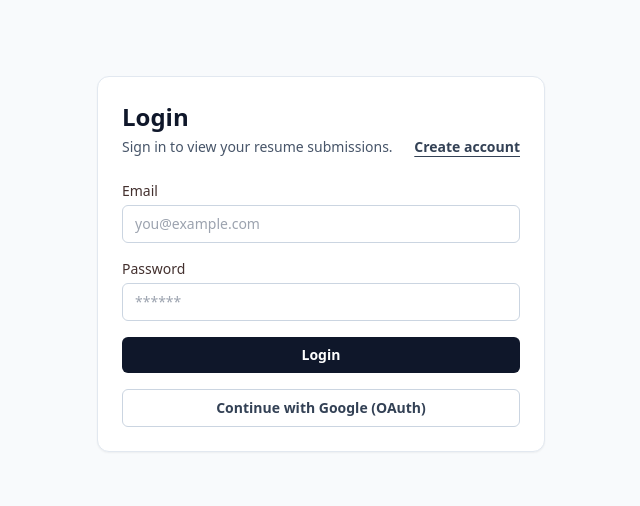
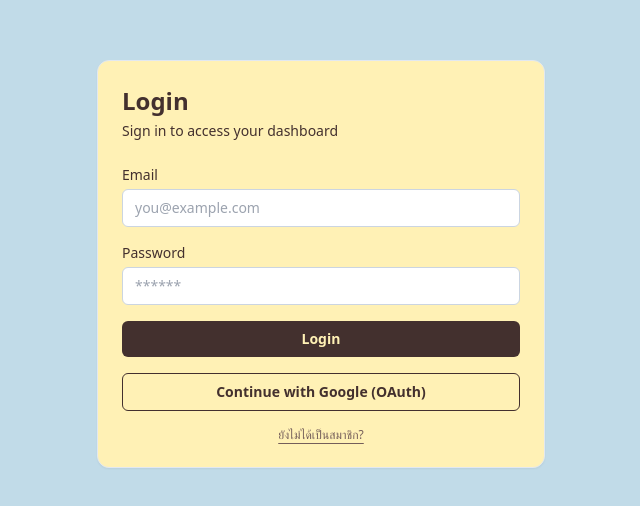
Before and after one commit to anthiya-r/career-support-platform, a Next.js app: page /login in a window 1280 px wide. Shown: the part 136-642 px from the top of the page, without its empty margins (319-959 px from the left). Built offline with nearby package versions, Linux system fonts and the light colour scheme.

Commit message:
fix: authentication page style

```diff
--- a/app/login/page.tsx
+++ b/app/login/page.tsx
@@ -9,7 +9,9 @@ export default function LoginPage() {
 	const [mode, setMode] = useState<"login" | "signup">("login");
 	const [email, setEmail] = useState("");
 	const [password, setPassword] = useState("");
-  const [errors, setErrors] = useState<{ email?: string; password?: string }>({});
+	const [errors, setErrors] = useState<{ email?: string; password?: string }>(
+		{},
+	);
 	const [serverError, setServerError] = useState<string | null>(null);
 	const [loading, setLoading] = useState(false);
 
@@ -19,7 +21,8 @@ export default function LoginPage() {
 
 		const nextErrors: { email?: string; password?: string } = {};
 		if (!email.includes("@")) nextErrors.email = "Enter a valid email.";
-    if (password.trim().length < 6) nextErrors.password = "Password must be at least 6 characters.";
+		if (password.trim().length < 6)
+			nextErrors.password = "Password must be at least 6 characters.";
 
 		setErrors(nextErrors);
 		if (Object.keys(nextErrors).length !== 0) return;
@@ -33,7 +36,9 @@ export default function LoginPage() {
 			});
 
 			if (!res.ok) {
-        const payload = (await res.json().catch(() => null)) as { error?: string } | null;
+				const payload = (await res.json().catch(() => null)) as {
+					error?: string;
+				} | null;
 				setServerError(payload?.error ?? "Something went wrong");
 				return;
 			}
@@ -46,25 +51,29 @@ export default function LoginPage() {
 	};
 
 	return (
-    <main className="flex min-h-screen items-center justify-center px-4">
-      <div className="w-full max-w-md rounded-xl border border-slate-200 bg-white p-6 shadow-sm">
-        <div className="flex items-end justify-between gap-3">
+		<main className="flex min-h-screen items-center justify-center bg-[#C1DBE8] px-4 text-[#43302E]">
+			<div className="w-full max-w-md rounded-xl border border-slate-200 bg-[#FFF1B5] p-6 shadow-sm">
+				<div className="flex items-end justify-between gap-3 ">
 					<div>
-            <h1 className="text-2xl font-bold text-slate-900">{mode === "login" ? "Login" : "Sign up"}</h1>
-            <p className="mt-1 text-sm text-slate-600">
-              {mode === "login" ? "Sign in to view your resume submissions." : "Create an account to submit your resume."}
+						<h1 className="text-2xl font-bold">
+							{mode === "login" ? "Login" : "Sign up"}
+						</h1>
+						<p className="mt-1 text-sm ">
+							{mode === "login"
+								? "Sign in to access your dashboard"
+								: "Create an account to access your dashboard"}
 						</p>
 					</div>
-          <button
+					{/* <button
 						type="button"
 						onClick={() => {
 							setServerError(null);
 							setMode((m) => (m === "login" ? "signup" : "login"));
 						}}
-            className="text-sm font-semibold text-slate-700 underline underline-offset-4 hover:text-slate-900"
+						className="text-sm font-semibold underline underline-offset-4  hover:text-slate-900"
 					>
-            {mode === "login" ? "Create account" : "Have an account?"}
-          </button>
+						{mode === "login" ? "ยังไม่เป็นสมาชิก?" : "มีบัญชีแล้ว?"}
+					</button> */}
 				</div>
 				<form onSubmit={handleSubmit} className="mt-6 space-y-4">
 					<FormInput
@@ -85,24 +94,43 @@ export default function LoginPage() {
 						placeholder="******"
 						error={errors.password}
 					/>
-          {serverError ? <p className="text-sm font-medium text-rose-700">{serverError}</p> : null}
+					{serverError ? (
+						<p className="text-sm font-medium text-rose-700">{serverError}</p>
+					) : null}
 					<button
 						type="submit"
 						disabled={loading}
-            className="w-full rounded-md bg-slate-900 px-4 py-2 text-sm font-semibold text-white transition hover:bg-slate-700 disabled:cursor-not-allowed disabled:bg-slate-300"
+						className="w-full rounded-md bg-[#43302E] text-[#FFF1B5] px-4 py-2 text-sm font-semibold transition hover:bg-[#745e5a] hover:text-[#FFF1B5] disabled:cursor-not-allowed disabled:bg-slate-300"
 					>
-            {loading ? "Please wait..." : mode === "login" ? "Login" : "Sign up"}
+						{loading
+							? "Please wait..."
+							: mode === "login"
+								? "Login"
+								: "Sign up"}
 					</button>
 				</form>
+				<div className="flex flex-col justify-center">
 					<div className="mt-4">
 						<button
 							type="button"
 							onClick={() => {
-              window.location.href = "/api/auth/signin/google?callbackUrl=/dashboard";
+								window.location.href =
+									"/api/auth/signin/google?callbackUrl=/dashboard";
 							}}
-            className="block w-full rounded-md border border-slate-300 px-4 py-2 text-center text-sm font-semibold text-slate-700 transition hover:bg-slate-100"
+							className="block w-full rounded-md border border-[#43302E] px-4 py-2 text-center text-sm font-semibold transition hover:bg-[#43302E] hover:text-[#FFF1B5]"
 						>
 							Continue with Google (OAuth)
+						</button>
+					</div>
+					<button
+						type="button"
+						onClick={() => {
+							setServerError(null);
+							setMode((m) => (m === "login" ? "signup" : "login"));
+						}}
+						className="text-xs text-[#745e5a] mt-4 underline underline-offset-4 hover:text-[#43302E]"
+					>
+						{mode === "login" ? "ยังไม่ได้เป็นสมาชิก?" : "เป็นสมาชิกแล้ว?"}
 					</button>
 				</div>
 			</div>
```
Lines whose indentation alone changed are shown as unchanged.
